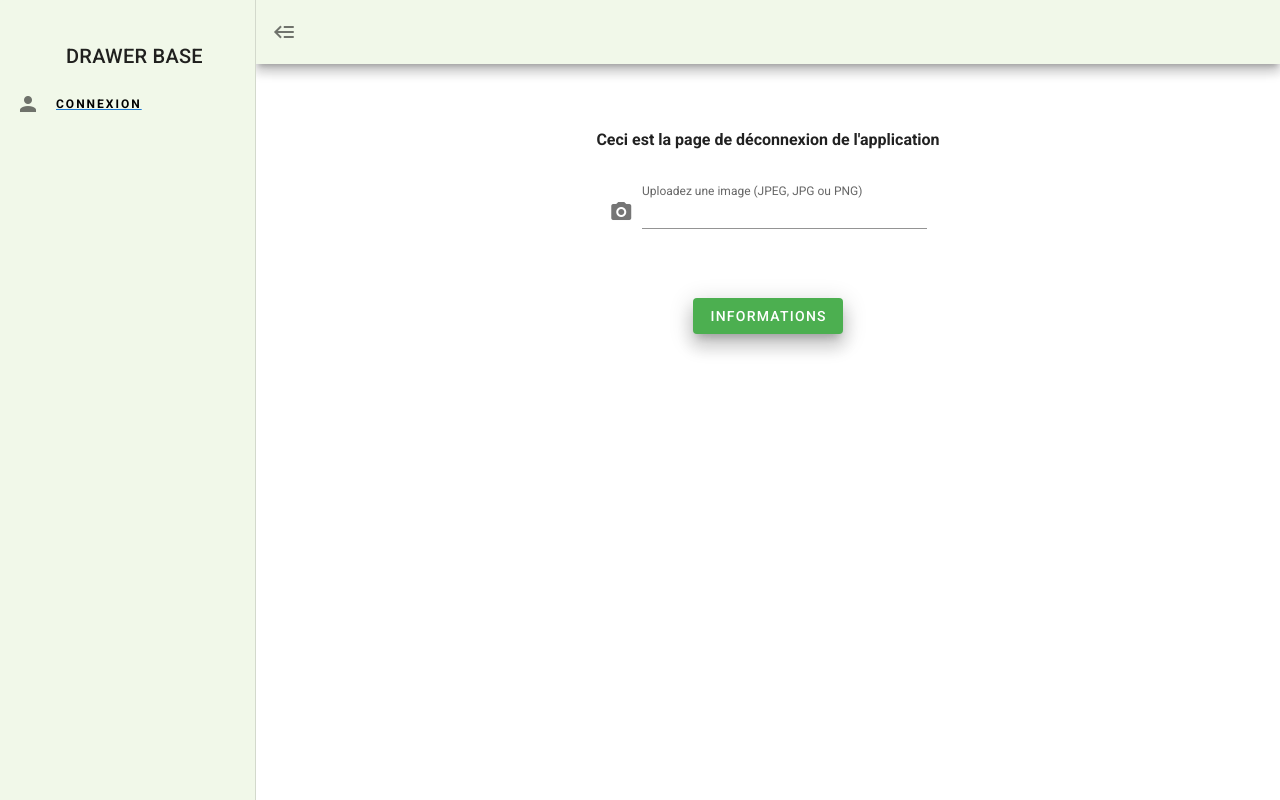
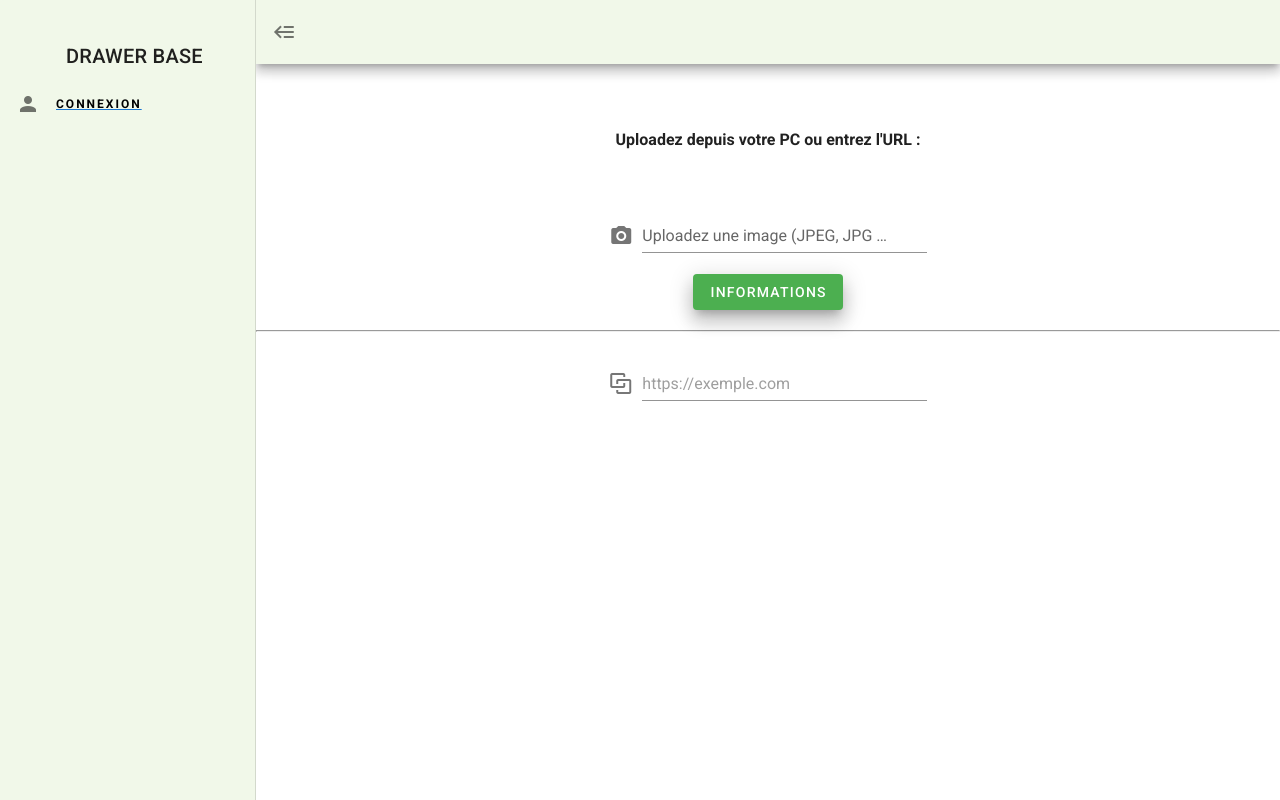
Before and after one commit to MikeWalder/proto-SPA-ML-Flask-Vue, a Vue app in the folder frontend/frontend/: page /logout in a window 1280 px wide. Built offline with nearby package versions, Linux system fonts and the light colour scheme.

Commit message:
Add forms for image input from PC or by URL - next step : Imagga API treatment + render results

```diff
--- a/frontend/frontend/src/components/LogOut.vue
+++ b/frontend/frontend/src/components/LogOut.vue
@@ -1,44 +1,104 @@
 <template>
     <div class="img text-center">
-        <p class="mt-16 font-weight-bold">Ceci est la page de déconnexion de l'application</p>
-
+        <!-- <p class="mt-16 font-weight-bold">Ceci est la page de déconnexion de l'application</p> -->
+        <p class="mt-16 font-weight-bold">Uploadez depuis votre PC ou entrez l'URL :</p>
 
                 <v-container>
+
                     <v-row>
                         <v-col
-                        cols="0"
+                        cols="1"
+                        md="4"
+                        ></v-col>
+                        <v-col
+                        cols="10"
+                        md="4"
+                        >
+                        <div id="imageRender">
+                            <img id="blah" v-if="imgURL !== null">
+                        </div>
+                        </v-col>
+                        <v-col
+                        cols="1"
+                        md="4"
+                        ></v-col>
+                    </v-row>
+
+                    <v-row>
+                        <v-col
+                        cols="2"
                         md="4"
                         >
                         </v-col>
 
                         <v-col
-                        cols="12"
+                        cols="8"
                         md="4"
                         >
                         <v-file-input
                         v-model="imgURL"
+                        show-size
                         label="Uploadez une image (JPEG, JPG ou PNG)"
                         :rules="imgRules"
                         accept="image/png, image/jpeg, image/jpg"
                         prepend-icon="mdi-camera"
                         name="imageTest"
+                        onchange="document.getElementById('blah').src = window.URL.createObjectURL(this.files[0])"
                         ></v-file-input>
                         </v-col>
 
                         <v-col
-                        cols="0"
+                        cols="2"
                         md="4"
                         >
                         </v-col>
                     </v-row>
-                    <v-btn color="success" elevation="12" @click="getImageRecognition()" class="my-12">Informations</v-btn>
+                    <v-btn color="success" elevation="12" @click="getImageRecognition()" class=" mx-0my-12">Informations</v-btn>
+
                 </v-container>
-
-
-        <div v-if="imgURL['name'] !==''">
-            <p>{{imgURL['name']}}</p>
-            <img :src="imgURL['name']"></img>
-        </div>
+                    <hr class="my-2">
+                <v-container>
+                    <v-row>
+                        <v-col
+                        cols="1"
+                        md="4"
+                        ></v-col>
+                        <v-col
+                        cols="10"
+                        md="4"
+                        >
+                            <v-text-field
+                            prepend-icon="mdi-vector-link"
+                            v-model="urlString"
+                            placeholder="https://exemple.com"
+                            :rules="rules"
+                            @change="imgUpload()">
+                            </v-text-field>
+                        </v-col>
+                        <v-col
+                        cols="1"
+                        md="4"
+                        ></v-col>
+                    </v-row>
+                    <v-row>
+                        <v-col
+                        cols="1"
+                        md="4"
+                        ></v-col>
+                        <v-col
+                        cols="10"
+                        md="4"
+                        >
+                            <div id="imageRenderURL">
+                                <img id="blahblah" v-if="urlString !== null" :src=urlString>
+                            </div>
+                        </v-col>
+                        <v-col
+                        cols="1"
+                        md="4"
+                        ></v-col>
+                    </v-row>
+                </v-container>
 
     </div>
 </template>
@@ -50,44 +110,104 @@ export default {
     name: 'LogOut',
     data() {
         return {
-            imgURL: '',
+            imgURL: null,
             imageResult: '',
             imgRules: [
                 value => !value || value.size < 2000000 || "La taille est supérieure à 2 MB",
             ],
+            res: '',
+            urlString: null,
+            rules: [
+                (value) => !!value || "Required.",
+                (value) => this.isURL(value) || "URL is not valid",
+            ],
+            alertImgUrl: '',
+            validateImgUrl: false,
         }
     },
     methods: {
         async getImageRecognition() {
             const path = 'http://localhost:5000/image'
             let imgDatas = {
-                image: this.imgURL['image']
+                imageName: this.imgURL.name,
+                imageSize: this.imgURL.size,
             }
-            console.log(this.imgURL)
+            //console.log(this.imgURL)
             axios.post(path, imgDatas)
             .then(res => {
                 this.res = res.data
                 console.log(this.res)
                 })
             .catch(err => {console.log(err)});
+        },
+        isURL(str) {
+            let url;
 
-            /* axios.get(path)
-            .then((result) => {
-                this.imageResult = result.data;
-                console.log(this.imageResult)
-            })
-            .catch(err => {console.log(err)}); */
-            /* await axios.post(path, imgData, {
-                headers: {
-                    'Access-Control-Allow-Origin': '*'
+            try {
+                url = new URL(str);
+            } catch (_) {
+                return false;
+            }
+
+            return url.protocol === "http:" || url.protocol === "https:";
+        },
+        imgUpload() {
+            console.log(this.urlString)
+            if(this.urlString.match(/\.(jpeg|jpg|png)$/)){
+                this.alertImgUrl = "Cette extension de fichier peut être traitée."
+                this.validateImgUrl = true
+                console.log(this.alertImgUrl)
+                // on lance la reconnaissance d'image
+                // 1) Requête Axios
+                const path = 'http://localhost:5000/image/url'
+                let imgDatas = {
+                    imageURL: this.urlString,
                 }
-            })
-            .then((result) => {
-                this.imageResult = result.data;
-                console.log(this.imageResult)
-            })
-            .catch(err => {console.log(err)}); */
-        }
+                axios.post(path, imgDatas)
+                .then(res => { // Récupération des données
+                    this.res = res.data
+                    console.log(this.res)
+                    })
+                .catch(err => {console.log(err)});
+            }
+            else {
+                console.log("L'extension est invalide !!!")
+            }
+        },
+
     }
 }
 </script>
+
+<style>
+/* #imageRender {
+    width: 220px !important;
+    height: 220px !important;
+    margin: 0 auto !important;
+} */
+
+#imageRender img, #imageRenderURL img {
+    max-width: 200px !important;
+    max-height: 200px !important;
+    min-height: 150px !important;
+    width: auto !important;
+    height: auto !important;
+    margin: 0 auto !important;
+}
+
+img {
+    display: none !important;
+    text-align: center !important;
+
+    opacity: 0 !important;
+    transition: all 0.4s ease-in !important;
+}
+
+img[src] {
+    display: block !important;
+    opacity: 1 !important;
+}
+.imgRender {
+    text-align: center;
+}
+</style>
```
Also changed, not shown: 1 other file (tests, documents, lock files or other folders).
